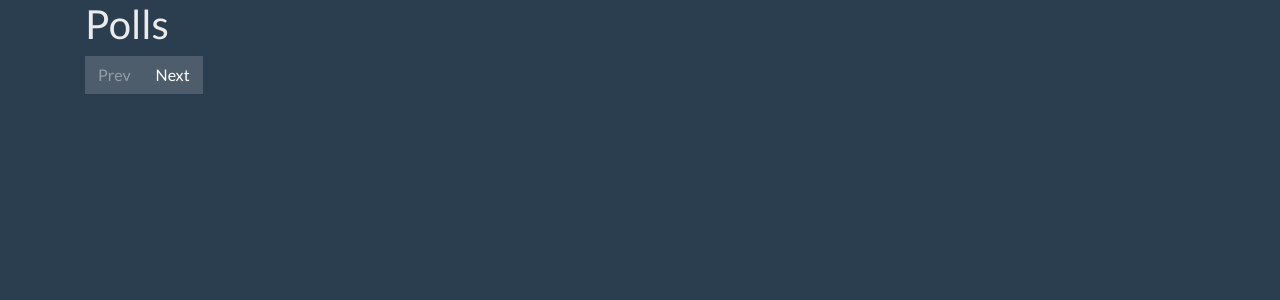
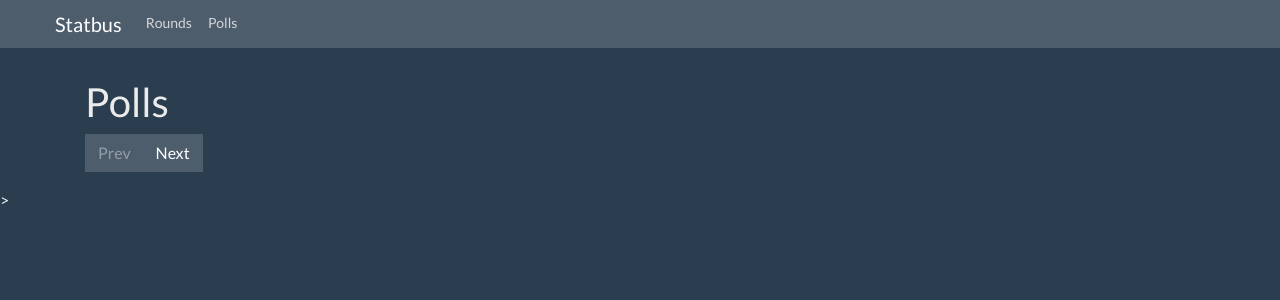
Before and after one commit to psykzz/statbus, a Flask app: page /vote in a window 1280 px wide. Shown: the top 300 px of the page. Run offline with Flask 2, Linux system fonts and the light colour scheme; data that the repository does not hold is empty; some libraries are stand-ins or nearby versions.

Commit message:
More style changes

```diff
--- a/statbus/config/config.py
+++ b/statbus/config/config.py
@@ -14,3 +14,6 @@ DATABASE = {
 }
 
 SECRET_KEY = os.getenv("SECRET_KEY")
+
+## caching
+CACHE_TYPE = 'simple' ## in-memory
--- a/statbus/routes/frontpage.py
+++ b/statbus/routes/frontpage.py
@@ -1,8 +1,8 @@
-from flask import Blueprint, render_template, request
+from flask import Blueprint, render_template, request, redirect, url_for
 
 bp = Blueprint("frontpage", __name__)
 
 
 @bp.route("/")
 def index():
-    return render_template("index.html")
+    return redirect(url_for('rounds.index'))
--- a/statbus/routes/polls.py
+++ b/statbus/routes/polls.py
@@ -9,7 +9,7 @@ bp = Blueprint("polls", __name__)
 
 @bp.route("/vote")
 @bp.route("/votes")
-def polls():
+def index():
     polls = PollQuestion.select(
         PollQuestion.id,
         PollQuestion.question,
--- a/statbus/routes/rounds.py
+++ b/statbus/routes/rounds.py
@@ -9,7 +9,7 @@ bp = Blueprint("rounds", __name__)
 
 @bp.route("/round")
 @bp.route("/rounds")
-def all():
+def index():
     rounds = Round.select().order_by(Round.id.desc())
     pages = PaginatedQuery(rounds, 10)
     return render_template("rounds/rounds.html", pages=pages)
--- a/statbus/templates/base.html
+++ b/statbus/templates/base.html
@@ -12,14 +12,33 @@
 	<link rel="stylesheet" href="https://bootswatch.com/4/superhero/bootstrap.min.css" crossorigin="anonymous">
 </head>
 <body>
+	<nav class="navbar navbar-dark bg-dark sticky-top navbar-expand">
+		<div class="container">
+			<div class="row justify-content-start">
+				<a class="navbar-brand" href="{{url_for('frontpage.index')}}">Statbus</a>
+				<ul class="navbar-nav">
+					<li class="nav-item">
+						<a class="nav-link" href="{{url_for('rounds.index')}}">Rounds</a>
+					</li>
+					<li class="nav-item">
+						<a class="nav-link" href="{{url_for('polls.index')}}">Polls</a>
+					</li>
+				</ul>
+			</div>
+		<div>
+	</nav>
+	<div id='spacer' style="display:block; margin-top:30px;"></div>
 	<div class="container">
-		<h1>
-		{% block header %}{% endblock header %}
-		</h1>
+		<div>
+			<h1>
+			{% block header %}{% endblock header %}
+			</h1>
+		</div>
+
 		<div>
 			{% block body %}{% endblock body %}
 		</div>
-	</div>
+	</div>>
 
 
 	<script src="https://code.jquery.com/jquery-3.3.1.slim.min.js" integrity="sha384-q8i/X+965DzO0rT7abK41JStQIAqVgRVzpbzo5smXKp4YfRvH+8abtTE1Pi6jizo" crossorigin="anonymous"></script>
--- a/statbus/templates/rounds/round_info.html
+++ b/statbus/templates/rounds/round_info.html
@@ -50,7 +50,7 @@ Details about Round #{{round_info.id}}
 		</section>
 
 		<div class="back">
-			<a href="{{url_for('rounds.all')}}">Back</a>
+			<a href="{{url_for('rounds.index')}}">Back</a>
 		</div>
 	</div>
 {% endblock body %}
```
